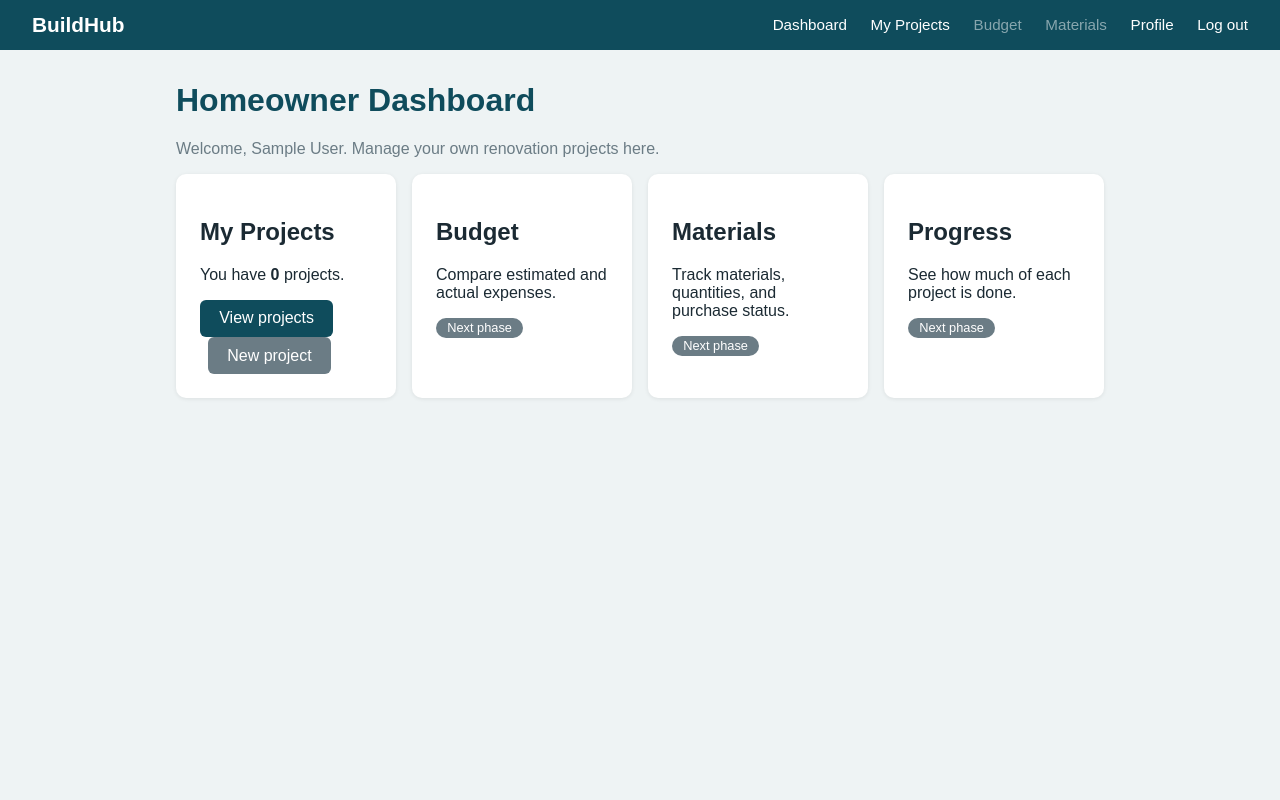
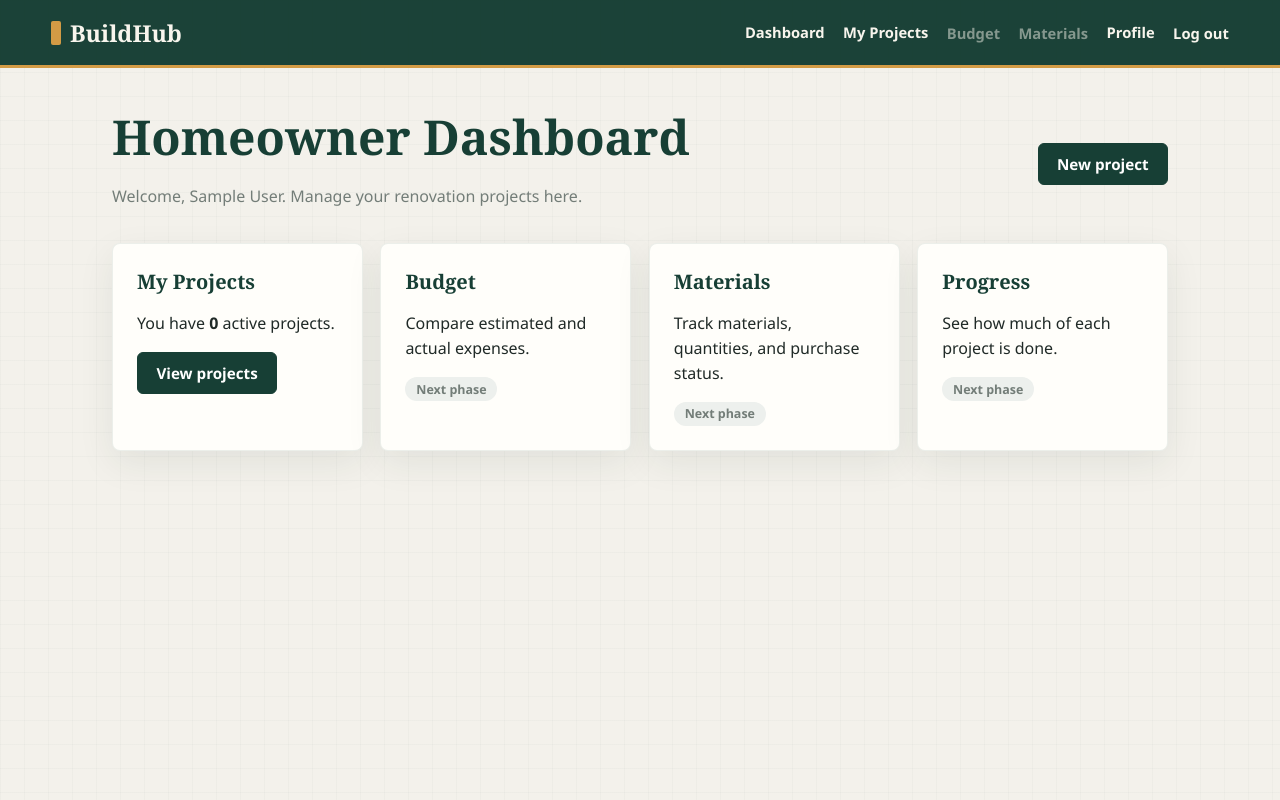
Before and after one commit to daviebullo-sudo/BuildHub-Bullo-ChristianDave-G2, a Django app: page /dashboard/homeowner/ in a window 1280 px wide. Run offline with Django 5.2, Linux system fonts and the light colour scheme; the visitor is signed in with stand-in values (Sample User, id 1); data that the repository does not hold is empty; parts of the project's set-up code (start-up, migrations or seed data) failed here and were passed over.

Commit message:
feat: updated app UI

```diff
--- a/static/css/style.css
+++ b/static/css/style.css
@@ -1,61 +1,164 @@
 :root {
-  --brand: #0f4c5c;
-  --accent: #e09f3e;
-  --bg: #eef3f4;
-  --text: #1b2a33;
-  --muted: #6b7c85;
-  --danger: #9e2a2b;
-  --success: #3d7a4f;
+  --brand: #173f35;
+  --brand-2: #28604f;
+  --accent: #d39b45;
+  --bg: #f3f1eb;
+  --surface: #fffefa;
+  --text: #202a27;
+  --muted: #737d78;
+  --line: #dddeda;
+  --danger: #a33a35;
+  --success: #477b62;
+  --shadow: 0 12px 36px rgba(31, 52, 44, 0.08);
 }
 * { box-sizing: border-box; }
-body { margin: 0; font-family: Arial, Helvetica, sans-serif; background: var(--bg); color: var(--text); }
-a { color: var(--brand); }
-.navbar { display: flex; justify-content: space-between; align-items: center; background: var(--brand); padding: 0.8rem 2rem; }
-.navbar a, .navbar .link-button, .nav-disabled { color: #fff; text-decoration: none; margin-left: 1.2rem; font-size: 0.95rem; }
-.navbar .brand { font-size: 1.3rem; font-weight: bold; margin-left: 0; }
-.nav-disabled { opacity: 0.5; cursor: not-allowed; }
+body {
+  margin: 0;
+  min-height: 100vh;
+  font-family: "Segoe UI", "Trebuchet MS", sans-serif;
+  background:
+    linear-gradient(rgba(23, 63, 53, 0.025) 1px, transparent 1px),
+    linear-gradient(90deg, rgba(23, 63, 53, 0.025) 1px, transparent 1px),
+    var(--bg);
+  background-size: 24px 24px;
+  color: var(--text);
+}
+a { color: var(--brand-2); }
+.navbar {
+  min-height: 68px;
+  display: flex;
+  justify-content: space-between;
+  align-items: center;
+  gap: 1.5rem;
+  background: rgba(23, 63, 53, 0.98);
+  border-bottom: 3px solid var(--accent);
+  padding: 0.75rem clamp(1rem, 4vw, 3.5rem);
+}
+.navbar nav { display: flex; align-items: center; flex-wrap: wrap; justify-content: flex-end; }
+.navbar a, .navbar .link-button, .nav-disabled {
+  color: #f8f5ed;
+  text-decoration: none;
+  margin-left: 1.15rem;
+  font-size: 0.92rem;
+  font-weight: 700;
+}
+.navbar a:not(.brand) { padding: 0.4rem 0; border-bottom: 2px solid transparent; }
+.navbar a:not(.brand):hover { border-bottom-color: var(--accent); }
+.navbar .brand {
+  display: inline-flex;
+  align-items: center;
+  gap: 0.55rem;
+  margin-left: 0;
+  font-family: Georgia, "Times New Roman", serif;
+  font-size: 1.45rem;
+  letter-spacing: 0;
+}
+.navbar .brand::before { content: ""; width: 10px; height: 24px; background: var(--accent); border-radius: 2px; }
+.nav-disabled { opacity: 0.48; cursor: not-allowed; }
 .inline-form { display: inline; }
-.link-button { background: none; border: none; cursor: pointer; font-family: inherit; padding: 0; }
-.container { max-width: 960px; margin: 2rem auto; padding: 0 1rem; }
-.card { background: #fff; border-radius: 10px; padding: 1.5rem; box-shadow: 0 1px 4px rgba(0, 0, 0, 0.08); }
+.link-button { background: none; border: none; cursor: pointer; font-family: inherit; padding: 0.4rem 0; }
+.container { max-width: 1120px; margin: 2.25rem auto 4rem; padding: 0 clamp(1rem, 3vw, 2rem); }
+.card {
+  background: var(--surface);
+  border: 1px solid rgba(23, 63, 53, 0.08);
+  border-radius: 8px;
+  padding: 1.5rem;
+  box-shadow: var(--shadow);
+}
 .card.narrow { max-width: 480px; margin: 0 auto; }
-.grid { display: grid; grid-template-columns: repeat(auto-fit, minmax(210px, 1fr)); gap: 1rem; margin-top: 1rem; }
-h1 { margin-top: 0; color: var(--brand); }
+.grid { display: grid; grid-template-columns: repeat(auto-fit, minmax(220px, 1fr)); gap: 1.1rem; margin-top: 1.25rem; }
+.grid .card { position: relative; min-height: 190px; transition: transform 180ms ease, box-shadow 180ms ease; }
+.grid .card:hover { transform: translateY(-3px); box-shadow: 0 16px 40px rgba(31, 52, 44, 0.12); }
+.grid .card h2 { margin: 0 0 0.65rem; color: var(--brand); font-family: Georgia, "Times New Roman", serif; font-size: 1.25rem; }
+.grid .card p { line-height: 1.55; }
+h1, h2, h3 { letter-spacing: 0; }
+h1 { margin-top: 0; color: var(--brand); font-family: Georgia, "Times New Roman", serif; font-size: clamp(2rem, 5vw, 3rem); }
 .muted { color: var(--muted); }
-.form-group { margin-bottom: 1rem; }
-.form-group label { display: block; font-weight: bold; margin-bottom: 0.3rem; }
-.form-control { width: 100%; padding: 0.55rem; border: 1px solid #c5d0d4; border-radius: 6px; font-size: 1rem; }
+.form-group { margin-bottom: 1.15rem; }
+.form-group label { display: block; font-weight: 750; margin-bottom: 0.42rem; color: var(--brand); }
+.form-control {
+  width: 100%;
+  min-height: 44px;
+  padding: 0.65rem 0.75rem;
+  border: 1px solid #bdc5c1;
+  border-radius: 6px;
+  background: #fff;
+  color: var(--text);
+  font: inherit;
+}
+.form-control:focus { outline: 3px solid rgba(211, 155, 69, 0.22); border-color: var(--accent); }
+textarea.form-control { resize: vertical; }
 .help { color: var(--muted); display: block; margin-top: 0.25rem; }
 .help ul { margin: 0.3rem 0 0 1.1rem; padding: 0; }
 .field-error { color: var(--danger); font-size: 0.9rem; margin-top: 0.25rem; }
-.btn { display: inline-block; background: var(--brand); color: #fff; border: none; border-radius: 6px; padding: 0.6rem 1.2rem; font-size: 1rem; cursor: pointer; text-decoration: none; }
-.btn-secondary { background: var(--muted); margin-left: 0.5rem; }
-.alert { padding: 0.8rem 1rem; border-radius: 6px; margin-bottom: 1rem; }
-.alert-success { background: #e2f2e7; color: var(--success); }
-.alert-error { background: #fbe4e4; color: var(--danger); }
-.alert-info { background: #e3eef1; color: var(--brand); }
-.badge { display: inline-block; background: var(--accent); color: #fff; border-radius: 12px; padding: 0.15rem 0.7rem; font-size: 0.8rem; }
-.badge-soon { background: var(--muted); }
-.profile-head { display: flex; align-items: center; gap: 1rem; margin-bottom: 1rem; }
-.avatar { width: 72px; height: 72px; border-radius: 50%; object-fit: cover; }
+.btn {
+  display: inline-flex;
+  align-items: center;
+  justify-content: center;
+  min-height: 42px;
+  background: var(--brand);
+  color: #fff;
+  border: 1px solid var(--brand);
+  border-radius: 6px;
+  padding: 0.62rem 1.15rem;
+  font: 750 0.95rem "Segoe UI", sans-serif;
+  cursor: pointer;
+  text-decoration: none;
+  transition: background 150ms ease, transform 150ms ease;
+}
+.btn:hover { background: var(--brand-2); transform: translateY(-1px); }
+.btn-secondary, .btn-secondary-solid { background: transparent; color: var(--brand); border-color: #abb9b3; margin-left: 0.45rem; }
+.btn-secondary:hover, .btn-secondary-solid:hover { background: #edf2ef; color: var(--brand); }
+.alert { padding: 0.85rem 1rem; border-radius: 6px; margin-bottom: 1rem; border-left: 4px solid transparent; }
+.alert-success { background: #e8f1ec; color: var(--success); border-left-color: var(--success); }
+.alert-error { background: #f7eae8; color: var(--danger); border-left-color: var(--danger); }
+.alert-info { background: #edf3f1; color: var(--brand); border-left-color: var(--brand); }
+.badge { display: inline-block; background: var(--accent); color: #fff; border-radius: 999px; padding: 0.22rem 0.68rem; font-size: 0.78rem; font-weight: 800; }
+.badge-soon { background: #edf0ed; color: var(--muted); }
+.profile-head { display: flex; align-items: center; gap: 1.15rem; margin-bottom: 1.25rem; }
+.profile-head h1 { margin-bottom: 0.25rem; font-size: 2rem; }
+.avatar { width: 78px; height: 78px; border-radius: 50%; object-fit: cover; border: 3px solid #e8dfc8; }
 .avatar-initial { background: var(--brand); color: #fff; display: flex; align-items: center; justify-content: center; font-size: 2rem; }
-.details { display: grid; grid-template-columns: 140px 1fr; gap: 0.5rem 1rem; margin-bottom: 1.5rem; }
-.details dt { font-weight: bold; color: var(--muted); }
+.details { display: grid; grid-template-columns: 150px 1fr; gap: 0.75rem 1.25rem; margin-bottom: 1.5rem; }
+.details dt { font-weight: 800; color: var(--muted); }
 .details dd { margin: 0; }
-
-.card.wide { max-width: 640px; }
-.page-head { display: flex; justify-content: space-between; align-items: center; gap: 1rem; margin-bottom: 1rem; }
+.card.wide { max-width: 720px; }
+.page-head { display: flex; justify-content: space-between; align-items: center; gap: 1rem; margin-bottom: 1.25rem; }
 .page-head h1 { margin: 0; }
-.toolbar { display: flex; align-items: center; gap: 0.75rem; margin-bottom: 1rem; }
-.toolbar label { font-weight: bold; }
-.toolbar .form-control { width: auto; }
+.toolbar { display: flex; align-items: center; gap: 0.75rem; margin-bottom: 1.1rem; }
+.toolbar label { font-weight: 800; color: var(--brand); }
+.toolbar .form-control { width: auto; min-width: 190px; }
 .table-wrap { padding: 0; overflow-x: auto; }
 .table { width: 100%; border-collapse: collapse; }
-.table th, .table td { text-align: left; padding: 0.75rem 1rem; border-bottom: 1px solid #e3eaec; }
-.table th { background: #f4f8f9; color: var(--brand); }
-.btn-danger { background: var(--danger); }
-.btn-secondary-solid { background: var(--muted); }
-.status-planning { background: #5b7f95; }
-.status-in_progress { background: var(--accent); }
-.status-on_hold { background: #8d6b94; }
+.table th, .table td { text-align: left; padding: 0.9rem 1rem; border-bottom: 1px solid #e6e7e2; }
+.table th { background: #edf1ed; color: var(--brand); font-size: 0.78rem; text-transform: uppercase; letter-spacing: 0.06em; }
+.table tbody tr { transition: background 150ms ease; }
+.table tbody tr:hover { background: #faf8f2; }
+.table a { font-weight: 800; text-decoration: none; }
+.table a:hover { text-decoration: underline; }
+.btn-danger { background: var(--danger); border-color: var(--danger); }
+.status-planning { background: #5d7d73; }
+.status-in_progress { background: #b87b28; }
+.status-on_hold { background: #777169; }
 .status-completed { background: var(--success); }
+
+.card.narrow form ul { list-style: none; padding: 0; }
+.card.narrow form ul li { display: inline-flex; margin-right: 1.25rem; }
+.card.narrow form input[type="radio"] { margin-right: 0.35rem; accent-color: var(--brand); }
+.card.narrow input[type="file"] { width: 100%; border: 1px solid #bdc5c1; border-radius: 6px; background: #fff; padding: 0.45rem; }
+.card.narrow input[type="checkbox"] { accent-color: var(--brand); }
+
+@media (max-width: 760px) {
+  .navbar { align-items: flex-start; flex-direction: column; }
+  .navbar nav { width: 100%; justify-content: flex-start; gap: 0.25rem 0.8rem; }
+  .navbar a, .navbar .link-button, .nav-disabled { margin-left: 0; }
+  .container { margin-top: 1.25rem; }
+  .grid { grid-template-columns: 1fr; }
+  .page-head { align-items: flex-start; }
+  .toolbar { align-items: stretch; flex-direction: column; }
+  .toolbar .form-control { width: 100%; }
+  .details { grid-template-columns: 1fr; gap: 0.25rem; }
+  .details dt { margin-top: 0.45rem; }
+  .table th, .table td { padding: 0.75rem; }
+  .profile-head { align-items: flex-start; }
+}
--- a/templates/base.html
+++ b/templates/base.html
@@ -4,6 +4,7 @@
 <head>
   <meta charset="utf-8">
   <meta name="viewport" content="width=device-width, initial-scale=1">
+  <meta name="theme-color" content="#173f35">
   <title>{% block title %}BuildHub{% endblock %}</title>
   <link rel="stylesheet" href="{% static 'css/style.css' %}">
 </head>
--- a/templates/dashboards/homeowner.html
+++ b/templates/dashboards/homeowner.html
@@ -1,10 +1,15 @@
 {% extends 'base.html' %}
 {% block title %}Homeowner Dashboard | BuildHub{% endblock %}
 {% block content %}
-<h1>Homeowner Dashboard</h1>
-<p class="muted">Welcome, {{ user.display_name }}. Manage your own renovation projects here.</p>
+<div class="page-head">
+  <div>
+    <h1>Homeowner Dashboard</h1>
+    <p class="muted">Welcome, {{ user.display_name }}. Manage your renovation projects here.</p>
+  </div>
+  <a class="btn" href="{% url 'projects:create' %}">New project</a>
+</div>
 <div class="grid">
-  <div class="card"><h2>My Projects</h2><p>You have <strong>{{ user.projects.count }}</strong> project{{ user.projects.count|pluralize }}.</p><a class="btn" href="{% url 'projects:list' %}">View projects</a> <a class="btn btn-secondary" href="{% url 'projects:create' %}">New project</a></div>
+  <div class="card"><h2>My Projects</h2><p>You have <strong>{{ user.projects.count }}</strong> active project{{ user.projects.count|pluralize }}.</p><a class="btn" href="{% url 'projects:list' %}">View projects</a></div>
   <div class="card"><h2>Budget</h2><p>Compare estimated and actual expenses.</p><span class="badge badge-soon">Next phase</span></div>
   <div class="card"><h2>Materials</h2><p>Track materials, quantities, and purchase status.</p><span class="badge badge-soon">Next phase</span></div>
   <div class="card"><h2>Progress</h2><p>See how much of each project is done.</p><span class="badge badge-soon">Next phase</span></div>
--- a/templates/projects/project_list.html
+++ b/templates/projects/project_list.html
@@ -8,7 +8,7 @@
   {% endif %}
 </div>
 
-<form method="get" class="toolbar">
+<form method="get" class="toolbar" aria-label="Project filters">
   <label for="status">Filter by status</label>
   <select name="status" id="status" class="form-control" onchange="this.form.submit()">
     <option value="">All statuses</option>
```
Also changed, not shown: templates/dashboards/contractor.html (+6 -2 lines), 1 other file.
